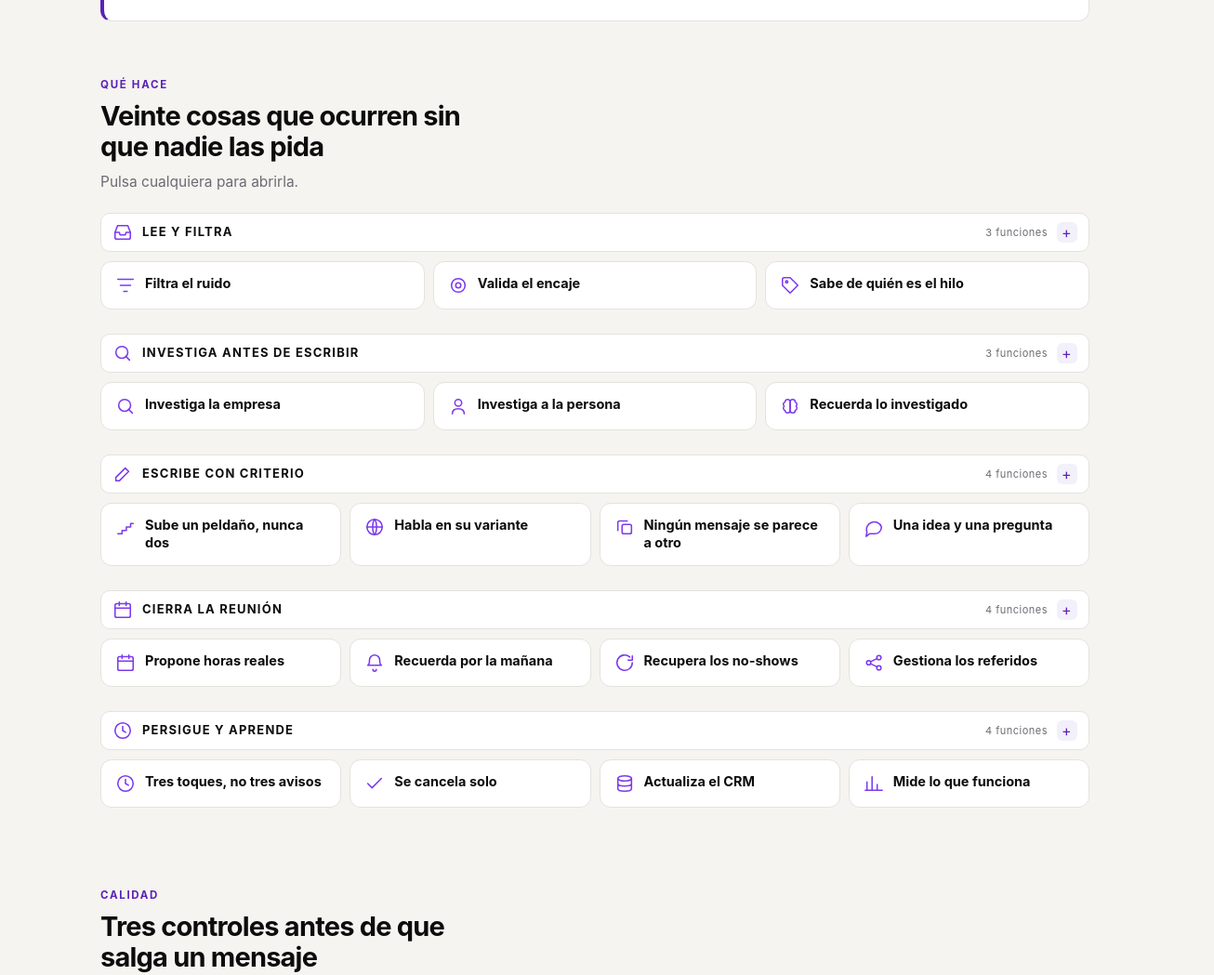
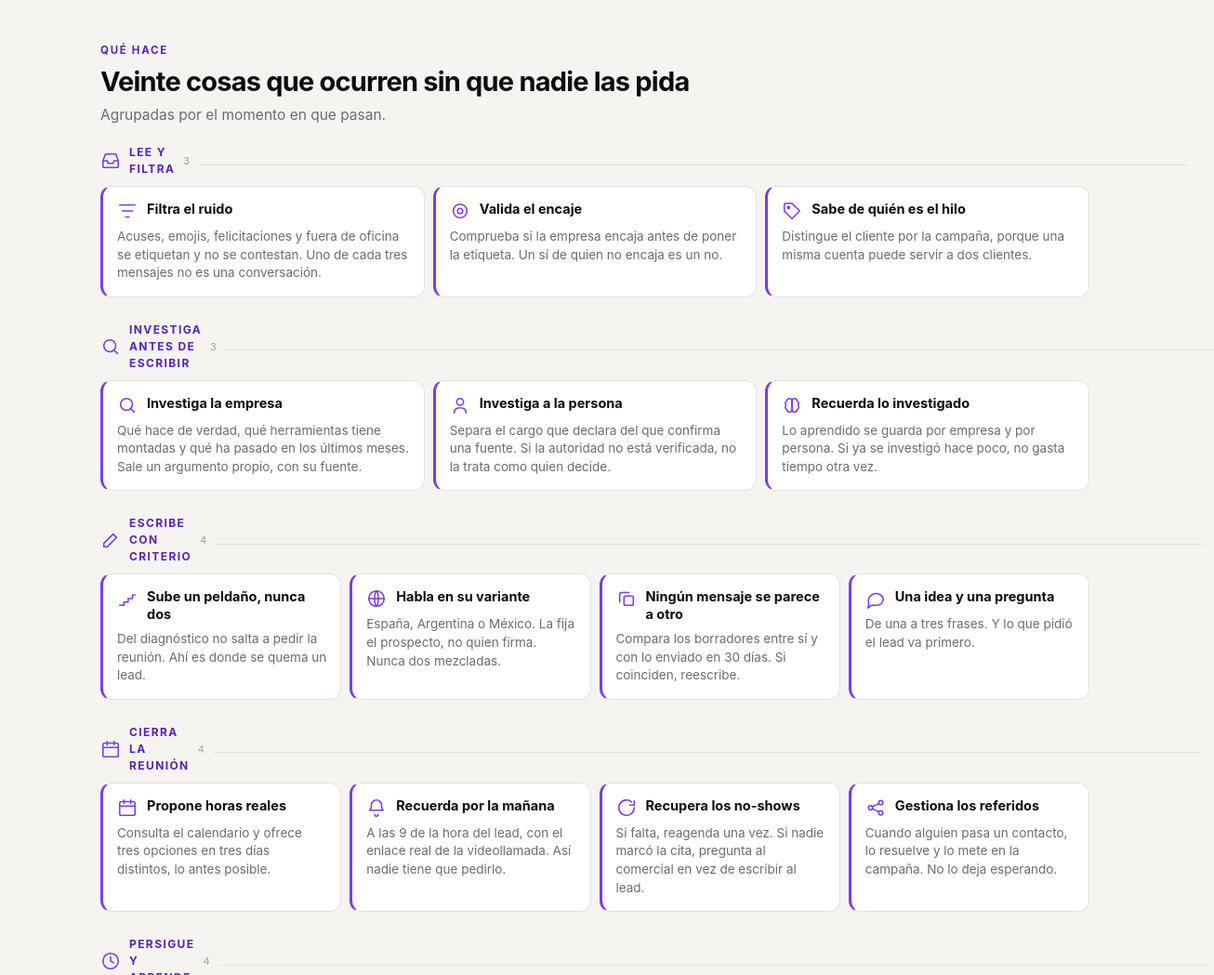
Before and after one commit to NicoStocchero/moreno-revision, a plain HTML site: page sistema.html in a window 1280 px wide. Shown: the part 1007-2056 px from the top of the page at 93% size, 1306 px wide, since content can reach past the window. Drawn offline with Linux system fonts and the light colour scheme.

Commit message:
sistema: nada escondido, todo visible, titulos sin saltos forzados

```diff
--- a/sistema.html
+++ b/sistema.html
@@ -14,12 +14,12 @@ nav a:hover{color:#fff;background:#ffffff14}
 .w{max-width:1100px;margin:0 auto;padding:0 18px}
 section{padding:54px 0 6px}
 h2{font-size:11.5px;text-transform:uppercase;letter-spacing:1.7px;color:var(--pur);margin:0 0 8px}
-h3{font-size:29px;line-height:1.14;letter-spacing:-.8px;margin:0 0 24px;max-width:22ch}
-.sub{color:var(--gris);font-size:15.5px;max-width:54ch;margin:-14px 0 22px}
+h3{font-size:29px;line-height:1.14;letter-spacing:-.8px;margin:0 0 22px;max-width:none;text-wrap:balance}
+.sub{color:var(--gris);font-size:15.5px;max-width:66ch;margin:-14px 0 20px}
 .hero{background:var(--navy);color:var(--crema);padding:58px 0 48px}
-.hero h1{font-size:clamp(32px,5.4vw,56px);line-height:1.03;letter-spacing:-1.8px;margin:12px 0 14px;max-width:21ch}
+.hero h1{font-size:clamp(32px,5.4vw,56px);line-height:1.03;letter-spacing:-1.8px;margin:12px 0 14px;max-width:26ch;text-wrap:balance}
 .hero h1 em{font-style:normal;color:var(--lima)}
-.hero p{color:#b9b9c2;font-size:17.5px;max-width:50ch;margin:0}
+.hero p{color:#b9b9c2;font-size:17.5px;max-width:62ch;margin:0}
 .tag{font-size:11.5px;letter-spacing:1.8px;text-transform:uppercase;color:var(--pur2);font-weight:700}
 .nums{display:grid;grid-template-columns:repeat(auto-fit,minmax(130px,1fr));gap:1px;background:#ffffff1f;border-radius:14px;overflow:hidden;margin-top:34px}
 .nums div{background:var(--navy);padding:18px 16px}
@@ -42,20 +42,14 @@ h3{font-size:29px;line-height:1.14;letter-spacing:-.8px;margin:0 0 24px;max-widt
 .det li svg.i{width:17px;height:17px;margin-top:2px}
 /* features */
 .gr{margin-bottom:26px}
-.gr>h4{display:flex;align-items:center;gap:10px;font-size:13px;text-transform:uppercase;letter-spacing:1.2px;color:var(--navy);margin:0 0 10px;padding:9px 12px;border:1px solid var(--lin);border-radius:10px;background:#fff;cursor:pointer;transition:.15s;user-select:none}
-.gr>h4:hover{border-color:var(--pur2)}
-.gr>h4 .n{margin-left:auto;font-size:11px;letter-spacing:.5px;color:var(--gris);font-weight:400;text-transform:none}
-.gr>h4 .mas{width:22px;height:22px;border-radius:6px;background:#f2f0fa;color:var(--pur);display:flex;align-items:center;justify-content:center;font-size:16px;line-height:1;font-weight:400}
-.gr.open>h4{background:var(--navy);color:#fff;border-color:var(--navy)}
-.gr.open>h4 svg.i{stroke:var(--lima)}.gr.open>h4 .n{color:#8a8a95}
-.gr.open>h4 .mas{background:#ffffff1f;color:var(--lima)}
-.fs{display:grid;grid-template-columns:repeat(auto-fit,minmax(232px,1fr));gap:9px}
-.f{background:#fff;border:1px solid var(--lin);border-radius:12px;padding:14px 15px;display:flex;flex-direction:column;gap:9px}
-.f>div{display:flex;gap:10px;align-items:flex-start}
+.gr>h4{display:flex;align-items:center;gap:9px;font-size:12px;text-transform:uppercase;letter-spacing:1.4px;color:var(--pur);margin:0 0 9px}
+.gr>h4 .n{margin-left:auto;font-size:11px;letter-spacing:.4px;color:#a3a19a;font-weight:400;text-transform:none}
+.gr>h4:after{content:"";flex:0 0 100%;order:9;height:1px;background:var(--lin);margin-top:8px}
+.fs{display:grid;grid-template-columns:repeat(auto-fit,minmax(238px,1fr));gap:9px}
+.f{background:#fff;border:1px solid var(--lin);border-radius:12px;padding:15px;border-left:3px solid var(--pur2)}
+.f>div{display:flex;gap:10px;align-items:flex-start;margin-bottom:7px}
 .f b{font-size:14.5px;line-height:1.3}
-.f p{margin:0;font-size:13.5px;color:var(--gris);display:none}
-.gr.open .f{border-left:3px solid var(--pur2)}
-.gr.open .f p{display:block}
+.f p{margin:0;font-size:13.5px;line-height:1.45;color:var(--gris)}
 /* slack */
 .slack{background:#fff;border:1px solid var(--lin);border-radius:14px;overflow:hidden}
 .slack .bar{background:#3f0f40;color:#fff;padding:9px 15px;font-size:13px;display:flex;gap:8px;align-items:center}
@@ -154,7 +148,8 @@ footer{color:var(--gris);font-size:12.5px;border-top:1px solid var(--lin);paddin
 
 <section id="features"><div class="w">
 <h2>Qué hace</h2><h3>Veinte cosas que ocurren sin que nadie las pida</h3>
-<p class="sub">Pulsa cualquiera para abrirla.</p>
+<p class="sub">Agrupadas por el momento en que pasan.</p>
+
 <div id="grupos"></div>
 </div></section>
 
@@ -205,7 +200,7 @@ footer{color:var(--gris);font-size:12.5px;border-top:1px solid var(--lin);paddin
 <div class="tin"><div class="av" style="width:26px;height:26px;font-size:11px;background:#3f0f40">N</div><span>Escribe aquí el mensaje corregido…</span></div>
 <p class="tnote">Lo que escribas en el hilo se envía al lead <b>tal cual</b>, sin retocarlo. Si solo reaccionas y no escribes, MORENO te lo recuerda en una hora.</p></div>
 </div>
-<div class="gr" style="margin-top:14px"><h4 onclick="ab(this)"><svg class="i"><use href="#warn"/></svg><span>Y si algo se complica</span><span class="n">4 casos</span><span class="mas">+</span></h4><div class="fs">
+<div class="gr" style="margin-top:14px"><h4><svg class="i"><use href="#warn"/></svg><span>Y si algo se complica</span><span class="n">4</span></h4><div class="fs">
 <div class="f"><div><svg class="i"><use href="#user"/></svg><b>Dos personas votan distinto</b></div><p>No decide por vosotros. Os menciona en el hilo para que lo resolváis.</p></div>
 <div class="f"><div><svg class="i"><use href="#pencil"/></svg><b>Tocas el lápiz y no escribes</b></div><p>Te lo recuerda en una hora, y luego cada día hasta que escribas el texto.</p></div>
 <div class="f"><div><svg class="i"><use href="#clock"/></svg><b>Nadie contesta</b></div><p>Recuerda a las 24 horas. A las 48 lo deja y el lead pasa a gestión manual.</p></div>
@@ -220,7 +215,7 @@ footer{color:var(--gris);font-size:12.5px;border-top:1px solid var(--lin);paddin
 <div class="capa"><svg class="i"><use href="#tag"/></svg><div><b>Cliente</b><p>Qué se dice. Objetivo, a quién, activos reales y qué no se promete.</p></div></div>
 <div class="capa"><svg class="i"><use href="#db"/></svg><div><b>Base</b><p>Lo que cambia. Estado de cada hilo, cola de seguimientos, reuniones y lo investigado.</p></div></div>
 </div>
-<div class="gr" style="margin-top:14px"><h4 onclick="ab(this)"><svg class="i"><use href="#brain"/></svg><span>Lo que la memoria evita</span><span class="n">4 funciones</span><span class="mas">+</span></h4><div class="fs">
+<div class="gr" style="margin-top:14px"><h4><svg class="i"><use href="#brain"/></svg><span>Lo que la memoria evita</span><span class="n">4</span></h4><div class="fs">
 <div class="f"><div><svg class="i"><use href="#ban"/></svg><b>No repite un argumento gastado</b></div><p>Si ya se usó con esa cuenta y no funcionó, no vuelve a salir.</p></div>
 <div class="f"><div><svg class="i"><use href="#chat"/></svg><b>No repite una pregunta</b></div><p>Lo que el lead ya contestó no se vuelve a preguntar en ese hilo.</p></div>
 <div class="f"><div><svg class="i"><use href="#shield"/></svg><b>No contesta dos veces</b></div><p>Un mensaje del lead recibe una sola respuesta, aunque el barrido se repita.</p></div>
@@ -307,9 +302,8 @@ d.innerHTML=`<div class="hd"><i>${p[0]}</i>${ic(p[1])}</div><b>${p[2]}</b>`;d.on
 function sel(i){[...cont.children].forEach((c,j)=>c.classList.toggle('on',i==j));const p=P[i];
 det.innerHTML=`<h4>${p[2]}</h4><p style="margin:0 0 12px;color:#3f3f46">${p[3]}</p><ul>${p[4].map(x=>`<li>${ic(x[0])}<span>${x[1]}</span></li>`).join('')}</ul>`;}
 sel(0);
-document.getElementById('grupos').innerHTML=G.map(g=>`<div class="gr"><h4 onclick="ab(this)">${ic(g[0])}<span>${g[1]}</span><span class="n">${g[2].length} funciones</span><span class="mas">+</span></h4><div class="fs">`+
+document.getElementById('grupos').innerHTML=G.map(g=>`<div class="gr"><h4>${ic(g[0])}<span>${g[1]}</span><span class="n">${g[2].length}</span></h4><div class="fs">`+
 g[2].map(f=>`<div class="f"><div>${ic(f[0])}<b>${f[1]}</b></div><p>${f[2]}</p></div>`).join('')+`</div></div>`).join('');
-function ab(h){const g=h.parentNode,o=g.classList.toggle('open');h.querySelector('.mas').textContent=o?'−':'+';}
 document.querySelectorAll('#tabs button').forEach(b=>b.onclick=()=>{
 document.querySelectorAll('#tabs button').forEach(x=>x.classList.remove('on'));b.classList.add('on');
 document.querySelectorAll('.pane[id^=p]').forEach((p,i)=>p.classList.toggle('on',i==b.dataset.t));});
```
